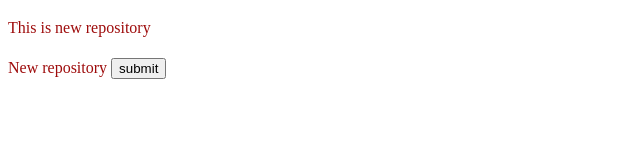
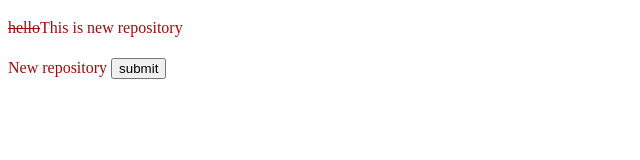
Before and after one commit to UdaySharma-0/LocalRepository, a plain HTML site: page index.html in a window 1280 px wide. Shown: the full height of the page, 0-640 px from the left. Drawn offline with Linux system fonts and the light colour scheme.

Commit message:
testing the file

```diff
--- a/index.html
+++ b/index.html
@@ -7,7 +7,7 @@
     <link rel="stylesheet" href="style.css">
 </head>
 <body>
-    <p>This is new repository</p>
+    <p><del>hello</del>This is new repository</p>
     <p>New repository  <button type="button">submit</button></p>
 </body>
 </html>
```
